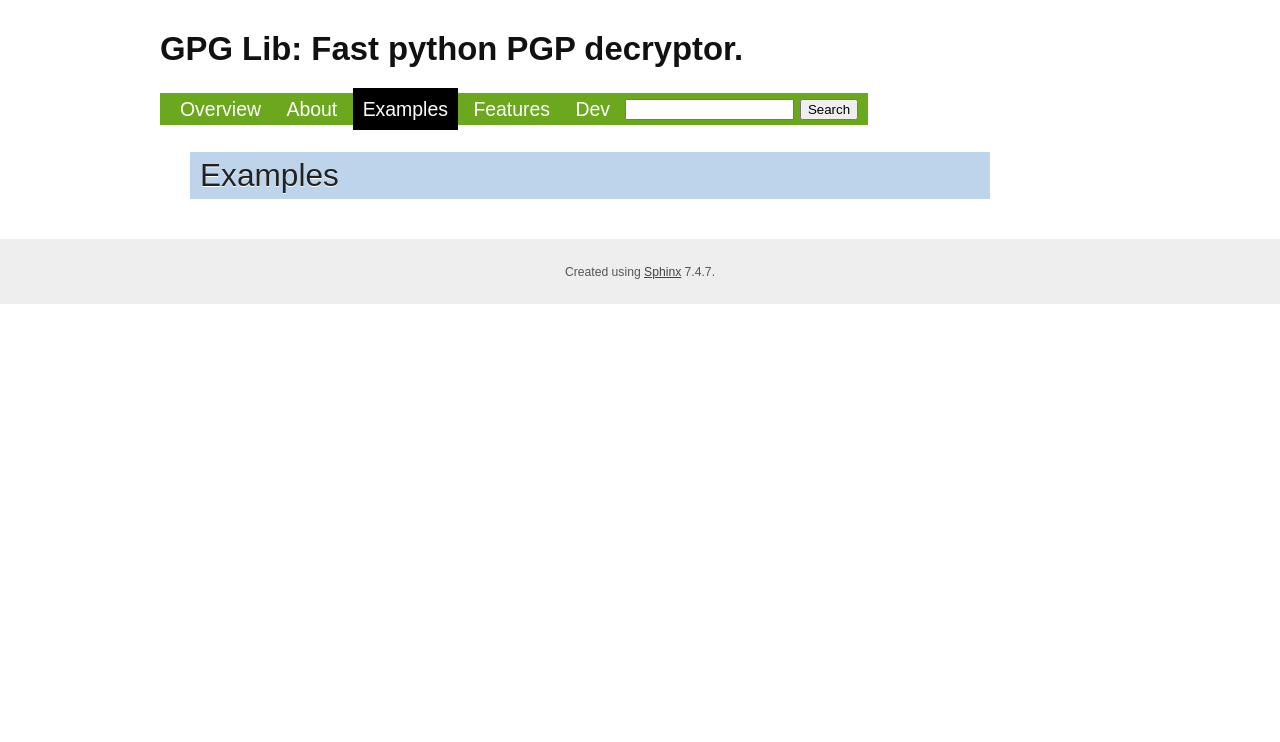
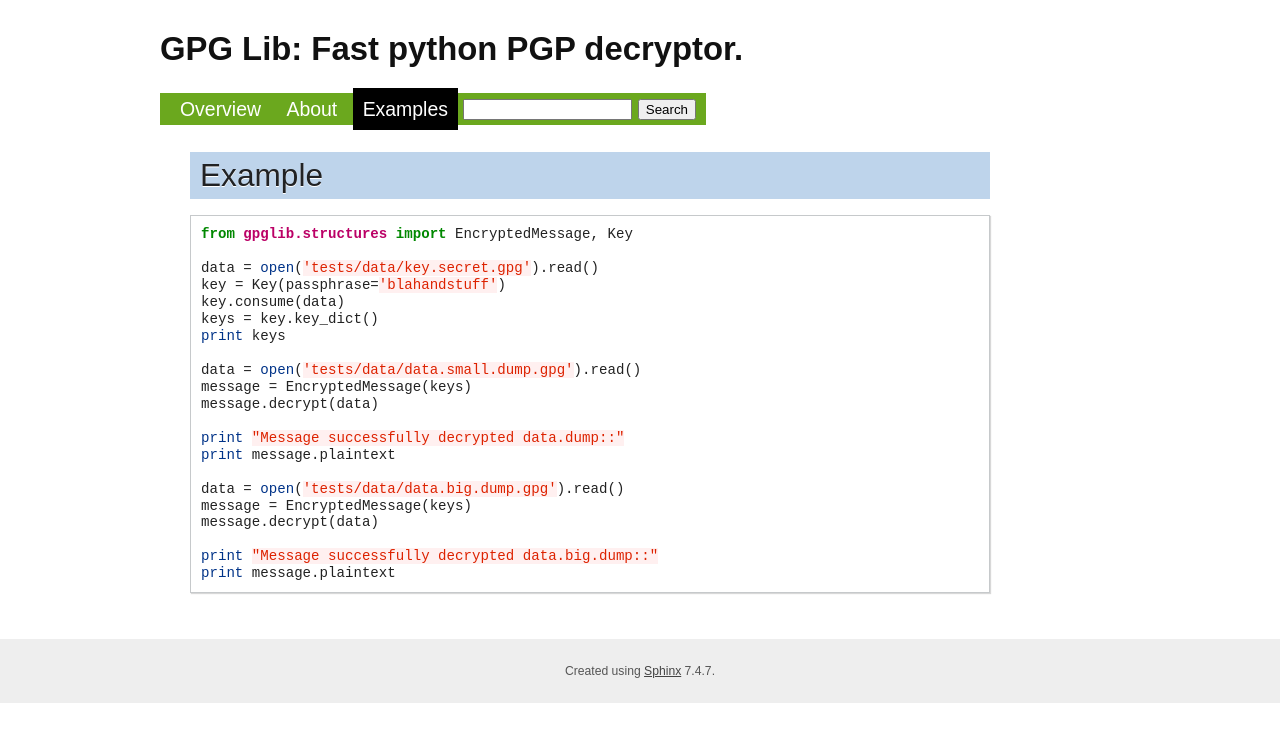
Before and after one commit to Hitwise/gpglib, a Sphinx documentation site: the page built from docs/examples.rst, in a window 1280 px wide. Shown: the top 742 px of the page. Built offline with Sphinx 7.4.7, drawn with Linux system fonts in a browser that asks for light colours; pages that are not in the unit, such as notebooks, are missing from menus.

Commit message:
Adding an example and removing unecessary things from the docs

```diff
--- a/docs/_ext/nav.py
+++ b/docs/_ext/nav.py
@@ -11,8 +11,6 @@ def moreContext(app, pagename, templatename, context, doctree):
           ('Overview', p('/index.html')    , pagename=='index')
         , ('About',    p('/about.html')    , pagename=='about')
         , ('Examples', p('/examples.html') , pagename=='examples')
-        , ('Features', p('/features.html') , pagename=='features')
-        , ('Dev',      p('/dev/index.html'), pagename.startswith('dev'))
         ]
 
 def setup(app):
--- a/docs/dev/internals.rst
+++ /dev/null
@@ -1,4 +0,0 @@
-.. _internals:
-
-Internals
-=========
--- a/docs/examples.rst
+++ b/docs/examples.rst
@@ -1,4 +1,28 @@
 .. _examples:
 
-Examples
-========
+Example
+=======
+
+.. code-block:: python
+
+    from gpglib.structures import EncryptedMessage, Key
+
+    data = open('tests/data/key.secret.gpg').read()
+    key = Key(passphrase='blahandstuff')
+    key.consume(data)
+    keys = key.key_dict()
+    print keys
+
+    data = open('tests/data/data.small.dump.gpg').read()
+    message = EncryptedMessage(keys)
+    message.decrypt(data)
+
+    print "Message successfully decrypted data.dump::"
+    print message.plaintext
+
+    data = open('tests/data/data.big.dump.gpg').read()
+    message = EncryptedMessage(keys)
+    message.decrypt(data)
+
+    print "Message successfully decrypted data.big.dump::"
+    print message.plaintext
--- a/docs/features.rst
+++ /dev/null
@@ -1,4 +0,0 @@
-.. _features:
-
-Features
-========
--- a/docs/index.rst
+++ b/docs/index.rst
@@ -3,7 +3,6 @@
 
    about
    examples
-   features
    dev/index
 
 .. include:: ../README.rst
```
Also changed, not shown: docs/dev/index.rst (deleted, +0 -13 lines).
